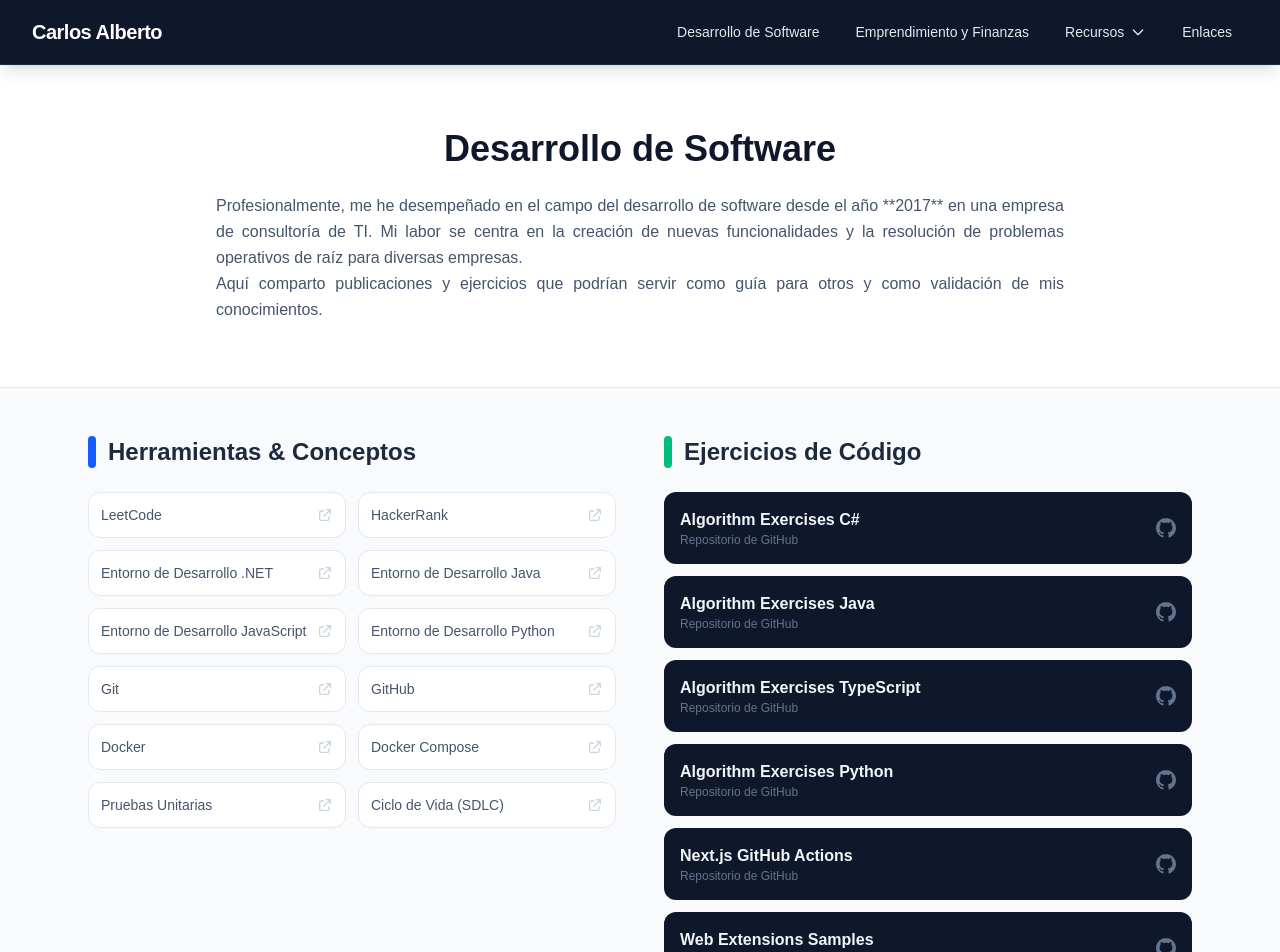
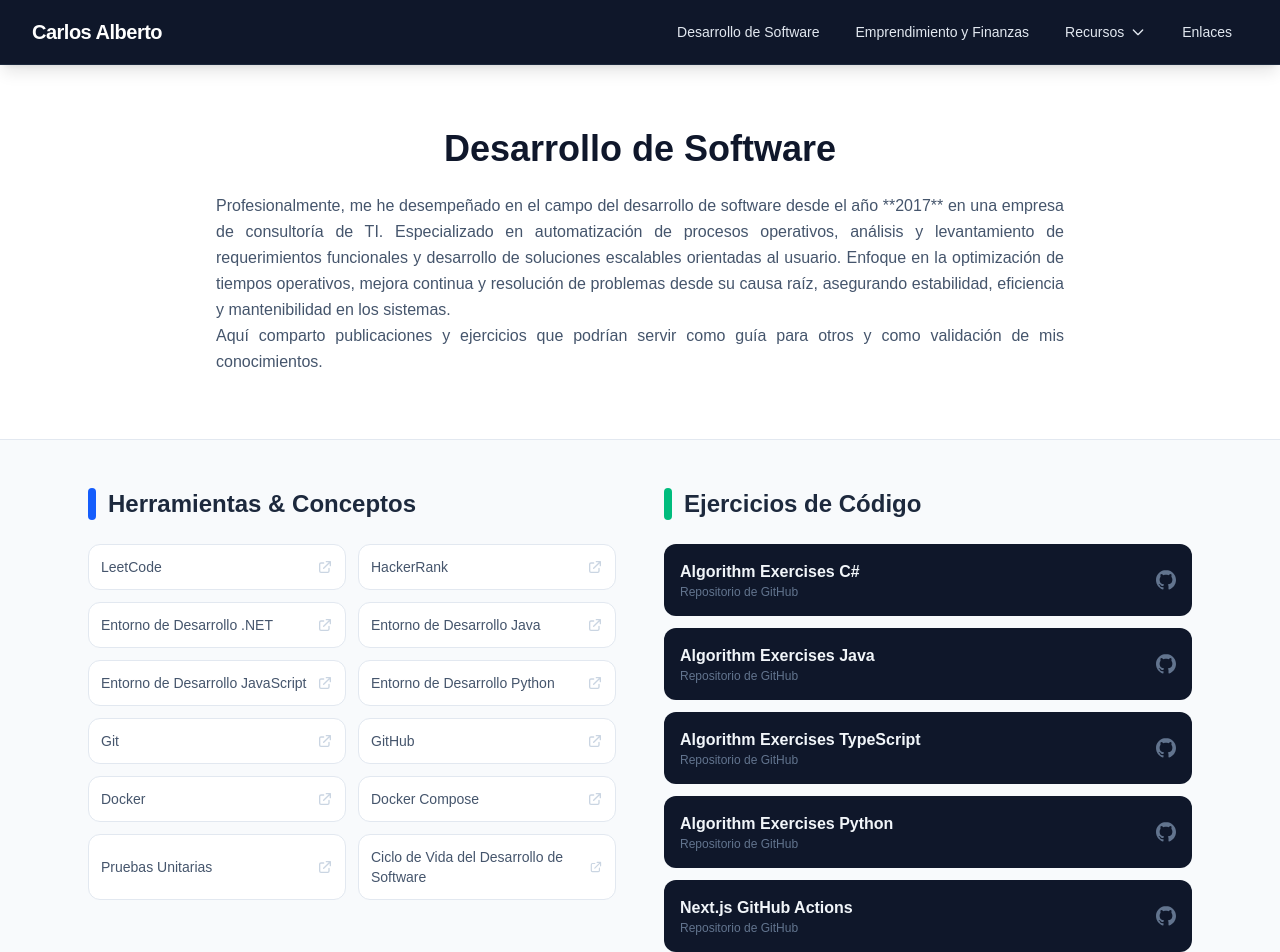
Before and after one commit to carlosalbertoxw/carlosalbertoxw.github.io, a Next.js app: page /software-development in a window 1280 px wide. Shown: the top 952 px of the page. Built offline with nearby package versions, Linux system fonts and the light colour scheme.

Commit message:
Se actualiza contenido

```diff
--- a/src/app/software-development/page.tsx
+++ b/src/app/software-development/page.tsx
@@ -18,7 +18,7 @@
   { name: "Docker", href: "https://blog.carlosalbertoxw.com/2023/08/docker.html" },
   { name: "Docker Compose", href: "https://blog.carlosalbertoxw.com/2023/08/docker-compose.html" },
   { name: "Pruebas Unitarias", href: "https://blog.carlosalbertoxw.com/2025/05/pruebas-unitarias-en-el-desarrollo-de-software.html" },
-  { name: "Ciclo de Vida (SDLC)", href: "https://blog.carlosalbertoxw.com/2023/04/ciclo-de-vida-del-desarrollo-de-software.html" },
+  { name: "Ciclo de Vida del Desarrollo de Software", href: "https://blog.carlosalbertoxw.com/2023/04/ciclo-de-vida-del-desarrollo-de-software.html" },
 ];
 
 const exercises = [
@@ -41,7 +41,7 @@
           </h1>
           <div className="prose prose-slate lg:prose-lg mx-auto text-slate-600 leading-relaxed text-justify">
             <p>
-              Profesionalmente, me he desempeñado en el campo del desarrollo de software desde el año **2017** en una empresa de consultoría de TI. Mi labor se centra en la creación de nuevas funcionalidades y la resolución de problemas operativos de raíz para diversas empresas.
+              Profesionalmente, me he desempeñado en el campo del desarrollo de software desde el año **2017** en una empresa de consultoría de TI. Especializado en automatización de procesos operativos, análisis y levantamiento de requerimientos funcionales y desarrollo de soluciones escalables orientadas al usuario. Enfoque en la optimización de tiempos operativos, mejora continua y resolución de problemas desde su causa raíz, asegurando estabilidad, eficiencia y mantenibilidad en los sistemas.
             </p>
             <p>
               Aquí comparto publicaciones y ejercicios que podrían servir como guía para otros y como validación de mis conocimientos.
```
